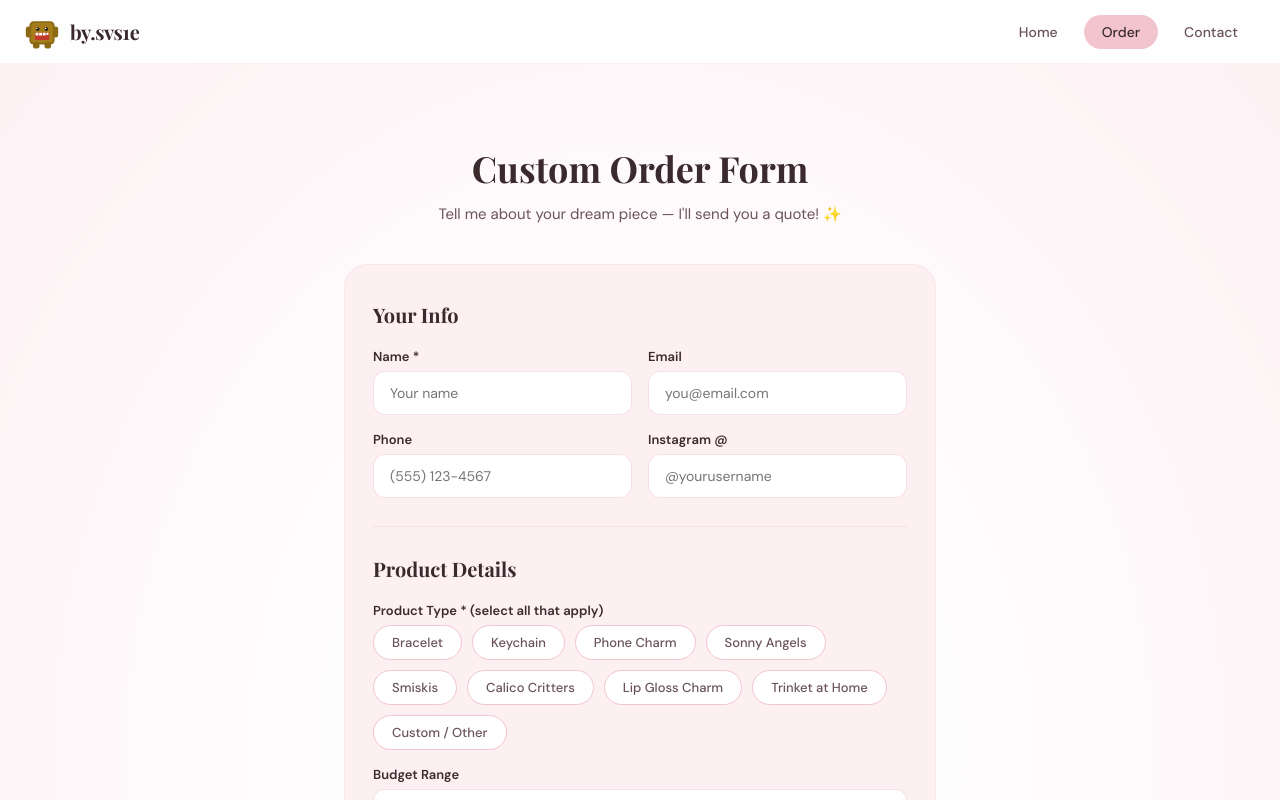
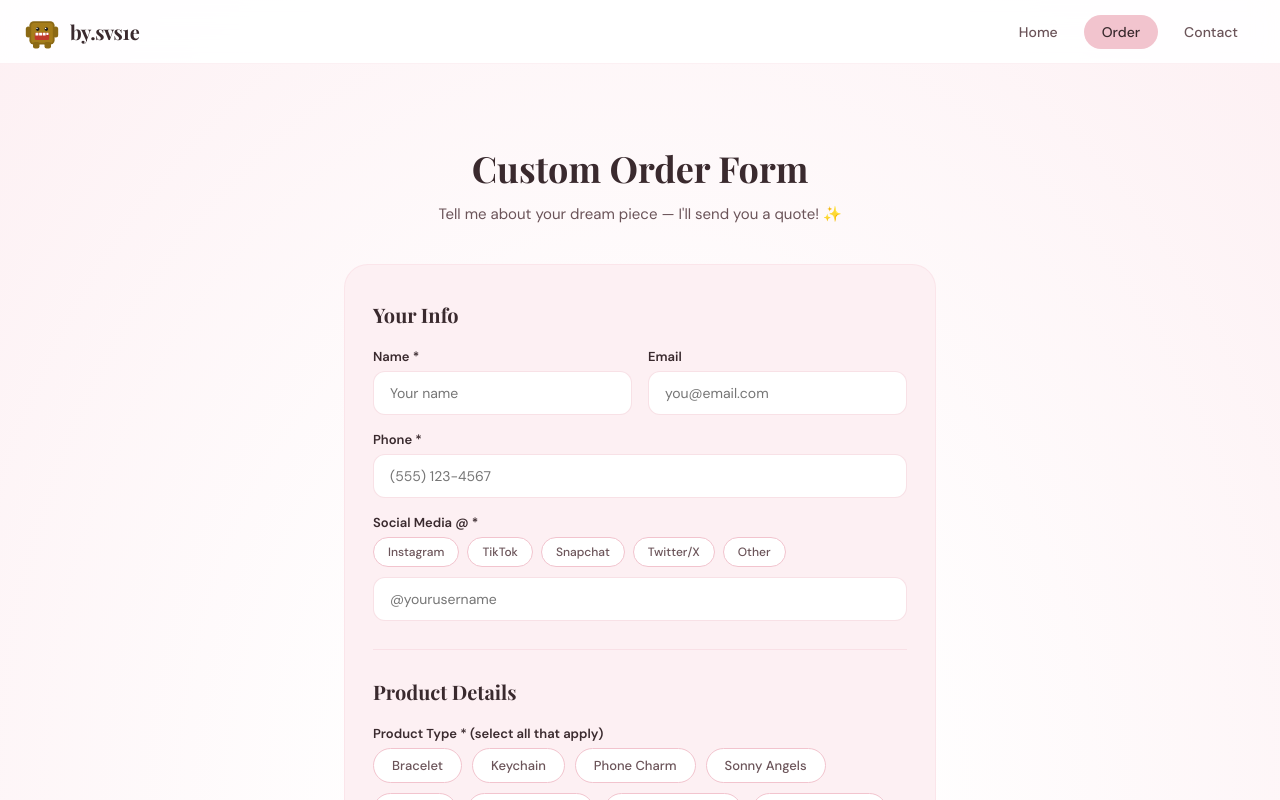
Before and after one commit to epineda1006/bysvs1e-site, a React (Vite) app: page / in a window 1280 px wide. Both pictures are taken after a click on the button "Start Your Order →". Shown: the top 800 px of the page. Built offline with nearby package versions, Linux system fonts and the light colour scheme.

Commit message:
required fields, social media selector

```diff
--- a/src/App.jsx
+++ b/src/App.jsx
@@ -346,7 +346,7 @@ const HomePage = ({ setPage }) => (
 // ─── Order Form Page ───
 const OrderPage = () => {
   const [form, setForm] = useState({
-    name: "", email: "", phone: "", instagram: "",
+    name: "", email: "", phone: "", socialHandle: "", socialPlatform: "",
     productType: [],
     description: "", budget: "", timeline: "",
   });
@@ -394,14 +394,17 @@ const OrderPage = () => {
   const [submitting, setSubmitting] = useState(false);
 
   const handleSubmit = async () => {
-    if (!form.name || form.productType.length === 0) return;
+    if (!form.name || !form.phone || !form.socialHandle || !form.socialPlatform || form.productType.length === 0 || !form.budget || !form.timeline || !form.description) {
+      alert("Please fill out all required fields before submitting!");
+      return;
+    }
     setSubmitting(true);
     try {
       const formData = new FormData();
       formData.append("name", form.name);
       formData.append("email", form.email);
       formData.append("phone", form.phone);
-      formData.append("instagram", form.instagram);
+      formData.append("socialMedia", `${form.socialPlatform}: ${form.socialHandle}`);
       formData.append("productTypes", form.productType.join(", "));
 
       form.productType.forEach((type) => {
@@ -485,7 +488,7 @@ const OrderPage = () => {
             Thank you, {form.name}! I'll review your request and get back to you with a quote soon. Keep an eye on your DMs or email!
           </p>
           <button
-            onClick={() => { setSubmitted(false); setForm({ name: "", email: "", phone: "", instagram: "", productType: [], description: "", budget: "", timeline: "" }); setProductDetails({}); setImages([]); }}
+            onClick={() => { setSubmitted(false); setForm({ name: "", email: "", phone: "", socialHandle: "", socialPlatform: "", productType: [], description: "", budget: "", timeline: "" }); setProductDetails({}); setImages([]); }}
             style={{
               marginTop: 24, background: PINK_ACCENT, color: WHITE,
               border: "none", borderRadius: 24, padding: "12px 32px",
@@ -539,15 +542,32 @@ const OrderPage = () => {
               <input style={inputStyle} placeholder="you@email.com" type="email" value={form.email} onChange={handleChange("email")} onFocus={(e) => e.target.style.borderColor = PINK_ACCENT} onBlur={(e) => e.target.style.borderColor = `${PINK}80`} />
             </div>
           </div>
-          <div style={{ display: "grid", gridTemplateColumns: "1fr 1fr", gap: 16, marginBottom: 28 }}>
-            <div>
-              <label style={labelStyle}>Phone</label>
+          <div style={{ marginBottom: 16 }}>
+            <label style={labelStyle}>Phone *</label>
             <input style={inputStyle} placeholder="(555) 123-4567" value={form.phone} onChange={handleChange("phone")} onFocus={(e) => e.target.style.borderColor = PINK_ACCENT} onBlur={(e) => e.target.style.borderColor = `${PINK}80`} />
           </div>
-            <div>
-              <label style={labelStyle}>Instagram @</label>
-              <input style={inputStyle} placeholder="@yourusername" value={form.instagram} onChange={handleChange("instagram")} onFocus={(e) => e.target.style.borderColor = PINK_ACCENT} onBlur={(e) => e.target.style.borderColor = `${PINK}80`} />
+          <div style={{ marginBottom: 28 }}>
+            <label style={labelStyle}>Social Media @ *</label>
+            <div style={{ display: "flex", gap: 8, marginBottom: 10 }}>
+              {["Instagram", "TikTok", "Snapchat", "Twitter/X", "Other"].map((p) => (
+                <button
+                  key={p}
+                  onClick={() => setForm((prev) => ({ ...prev, socialPlatform: p }))}
+                  style={{
+                    background: form.socialPlatform === p ? PINK_ACCENT : WHITE,
+                    color: form.socialPlatform === p ? WHITE : TEXT_MED,
+                    border: `1.5px solid ${form.socialPlatform === p ? PINK_ACCENT : PINK}`,
+                    borderRadius: 20, padding: "6px 14px",
+                    fontFamily: "'DM Sans', sans-serif", fontSize: 12,
+                    fontWeight: 500, cursor: "pointer",
+                    transition: "all 0.2s",
+                  }}
+                >
+                  {p}
+                </button>
+              ))}
             </div>
+            <input style={inputStyle} placeholder="@yourusername" value={form.socialHandle} onChange={handleChange("socialHandle")} onFocus={(e) => e.target.style.borderColor = PINK_ACCENT} onBlur={(e) => e.target.style.borderColor = `${PINK}80`} />
           </div>
 
           <div style={{ height: 1, background: `${PINK}60`, margin: "8px 0 28px" }} />
@@ -696,7 +716,7 @@ const OrderPage = () => {
 
           {/* Budget - always visible */}
           <div style={{ marginBottom: 16 }}>
-            <label style={labelStyle}>Budget Range</label>
+            <label style={labelStyle}>Budget Range *</label>
             <select
               style={{ ...inputStyle, cursor: "pointer" }}
               value={form.budget}
@@ -712,7 +732,7 @@ const OrderPage = () => {
           </div>
 
           <div style={{ marginBottom: 16 }}>
-            <label style={labelStyle}>Timeline</label>
+            <label style={labelStyle}>Timeline *</label>
             <select
               style={{ ...inputStyle, cursor: "pointer" }}
               value={form.timeline}
@@ -727,7 +747,7 @@ const OrderPage = () => {
           </div>
 
           <div style={{ marginBottom: 20 }}>
-            <label style={labelStyle}>Describe Your Vision</label>
+            <label style={labelStyle}>Describe Your Vision *</label>
             <textarea
               style={{ ...inputStyle, minHeight: 100, resize: "vertical" }}
               placeholder="Tell me everything! Style, vibe, who it's for, any special details..."
@@ -816,22 +836,27 @@ const OrderPage = () => {
             )}
           </div>
 
+          {(() => {
+            const isReady = form.name && form.phone && form.socialHandle && form.socialPlatform && form.productType.length > 0 && form.budget && form.timeline && form.description && !submitting;
+            return (
               <button
                 onClick={handleSubmit}
-            disabled={submitting || !form.name || form.productType.length === 0}
+                disabled={!isReady && !submitting}
                 style={{
                   width: "100%", padding: "16px",
-              background: form.name && form.productType.length > 0 && !submitting ? PINK_ACCENT : `${PINK_ACCENT}60`,
+                  background: isReady ? PINK_ACCENT : `${PINK_ACCENT}60`,
                   color: WHITE, border: "none", borderRadius: 16,
                   fontFamily: "'DM Sans', sans-serif", fontSize: 16,
-              fontWeight: 600, cursor: form.name && form.productType.length > 0 && !submitting ? "pointer" : "not-allowed",
+                  fontWeight: 600, cursor: isReady ? "pointer" : "not-allowed",
                   transition: "all 0.3s",
-              boxShadow: form.name && form.productType.length > 0 && !submitting ? `0 4px 20px ${PINK_ACCENT}40` : "none",
+                  boxShadow: isReady ? `0 4px 20px ${PINK_ACCENT}40` : "none",
                   opacity: submitting ? 0.7 : 1,
                 }}
               >
                 {submitting ? "Sending... ✨" : "Submit Order Request 🍓"}
               </button>
+            );
+          })()}
 
           <p style={{
             textAlign: "center", marginTop: 14,
```
Lines whose indentation alone changed are shown as unchanged.
